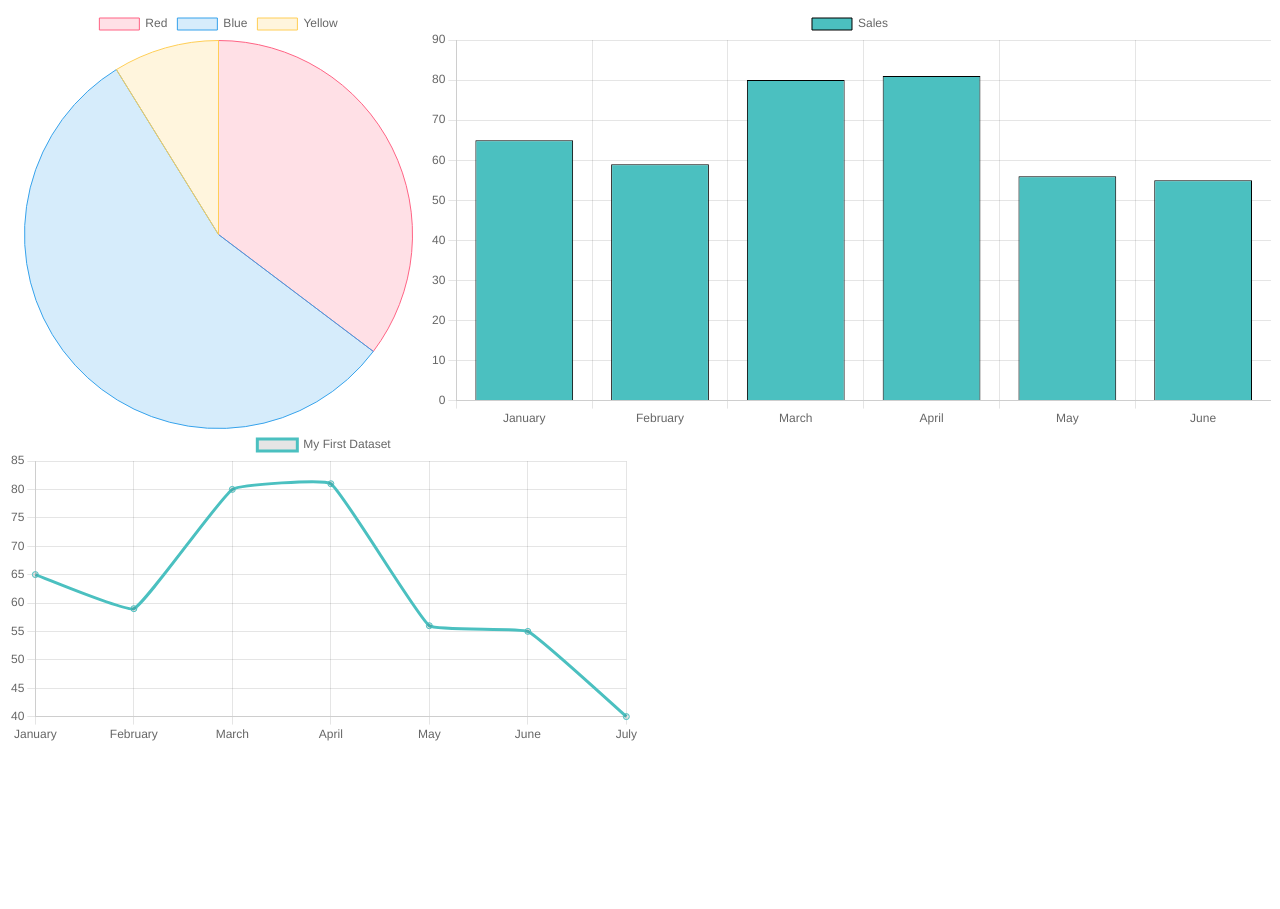
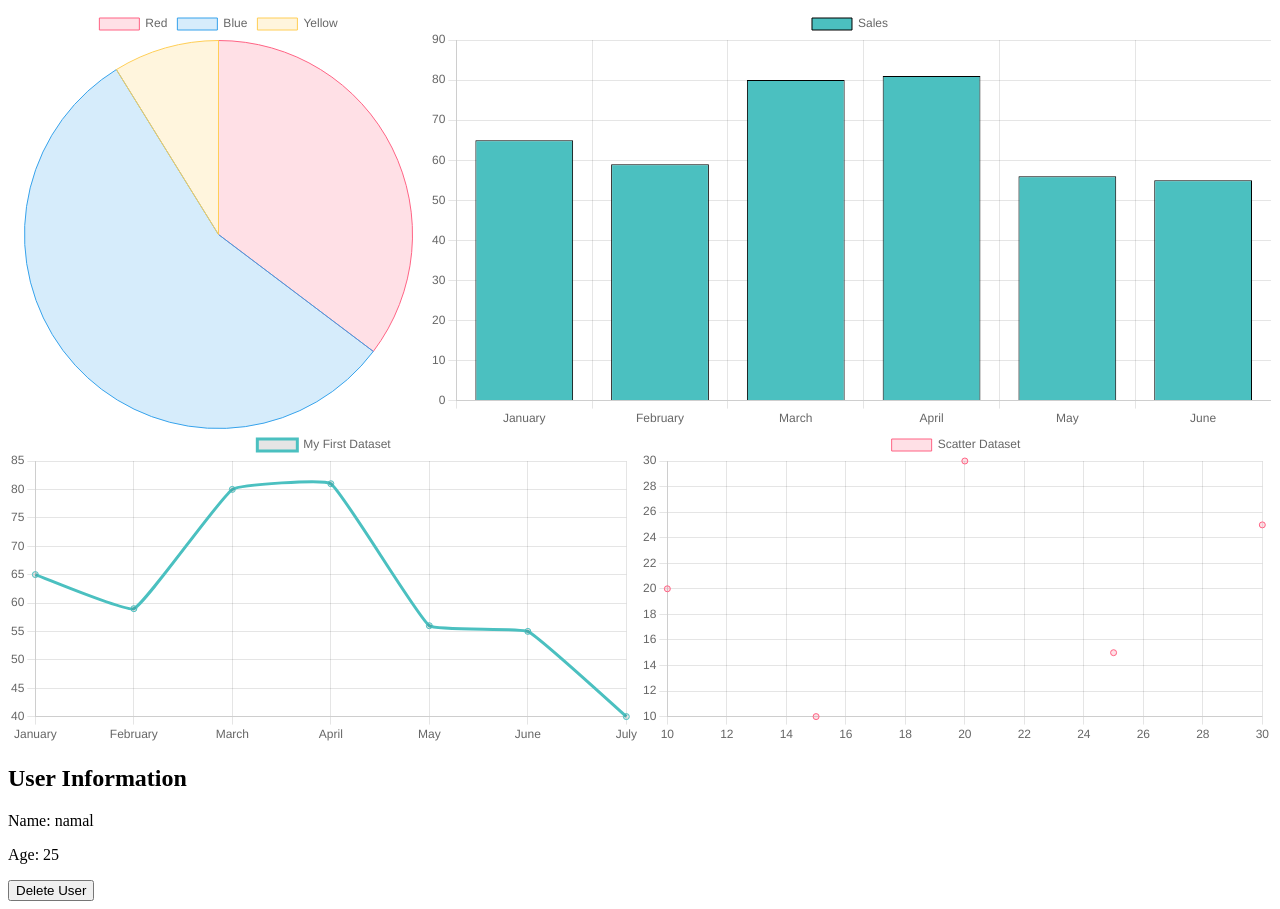
Before and after one commit to NamalTharindu97/chart-js, a React (Create React App) app: page / in a window 1280 px wide. Before the commit the page ends 800 px from the top, so only its background shows below. Built offline with nearby package versions, Linux system fonts and the light colour scheme.

Commit message:
feature/namal/react-confirm-alert

```diff
--- a/package.json
+++ b/package.json
@@ -9,6 +9,7 @@
     "chart.js": "^4.2.1",
     "react": "^18.2.0",
     "react-chartjs-2": "^5.2.0",
+    "react-confirm-alert": "^3.0.6",
     "react-dom": "^18.2.0",
     "react-scripts": "5.0.1",
     "web-vitals": "^2.1.4"
--- a/src/App.css
+++ b/src/App.css
@@ -13,3 +13,9 @@
 .inner-conteriner-line {
   width: 50%;
 }
+.inner-container-scatterplot {
+  width: 50%;
+}
+.container-2 {
+  display: flex;
+}
--- a/src/App.js
+++ b/src/App.js
@@ -1,9 +1,18 @@
+import React, { useState } from "react";
 import PieChart from "./Components/PieChart/PieChart";
 import BarChart from "./Components/BarChart/BarChart";
 import Line from "./Components/LineChart/Line";
+import ScatterPlot from "./Components/ScatterPlot/Scatterplot";
+import ConfirmMessage from "./Components/Confirm-message/ConfirmMessage";
 import "./App.css";
 
 function App() {
+  const [data, setData] = useState({ name: "namal", age: 25 });
+
+  const handleDeleteUser = () => {
+    setData({ name: "tharindu", age: 30 }); // for delete user
+  };
+
   return (
     <div className="App">
       <div className="chart-container">
@@ -19,6 +28,16 @@ function App() {
         <div className="inner-conteriner-line">
           <Line />
         </div>
+        <div className="inner-container-scatterplot">
+          <ScatterPlot />
+        </div>
+      </div>
+
+      <div>
+        <h2>User Information</h2>
+        <p>Name: {data.name}</p>
+        <p>Age: {data.age}</p>
+        <ConfirmMessage handleUserButtonClick={handleDeleteUser} />
       </div>
     </div>
   );
--- /dev/null
+++ b/src/Components/Confirm-message/ConfirmMessage.jsx
@@ -0,0 +1,28 @@
+import React from "react";
+import { confirmAlert } from "react-confirm-alert";
+import "react-confirm-alert/src/react-confirm-alert.css";
+
+export default function ConfirmMessage(props) {
+  const handleUserButtonClick = () => {
+    confirmAlert({
+      title: "Confirm deletion",
+      message: "Are you sure you want to delete this user?",
+      buttons: [
+        {
+          label: "Yes",
+          onClick: props.handleUserButtonClick,
+        },
+        {
+          label: "No",
+          onClick: () => {},
+        },
+      ],
+    });
+  };
+
+  return (
+    <div>
+      <button onClick={handleUserButtonClick}>Delete User</button>
+    </div>
+  );
+}
--- /dev/null
+++ b/src/Components/ScatterPlot/Scatterplot.jsx
@@ -0,0 +1,37 @@
+import React from "react";
+import { Scatter } from "react-chartjs-2";
+
+const data = {
+  datasets: [
+    {
+      label: "Scatter Dataset",
+      data: [
+        { x: 10, y: 20 },
+        { x: 15, y: 10 },
+        { x: 20, y: 30 },
+        { x: 25, y: 15 },
+        { x: 30, y: 25 },
+      ],
+      backgroundColor: "rgba(255, 99, 132, 0.2)",
+      borderColor: "rgba(255, 99, 132, 1)",
+      borderWidth: 1,
+    },
+  ],
+};
+
+const options = {
+  scales: {
+    xAxes: [
+      {
+        type: "linear",
+        position: "bottom",
+      },
+    ],
+  },
+};
+
+const ScatterPlot = () => {
+  return <Scatter data={data} options={options} />;
+};
+
+export default ScatterPlot;
```
Also changed, not shown: 1 other file (tests, documents, lock files or other folders).
